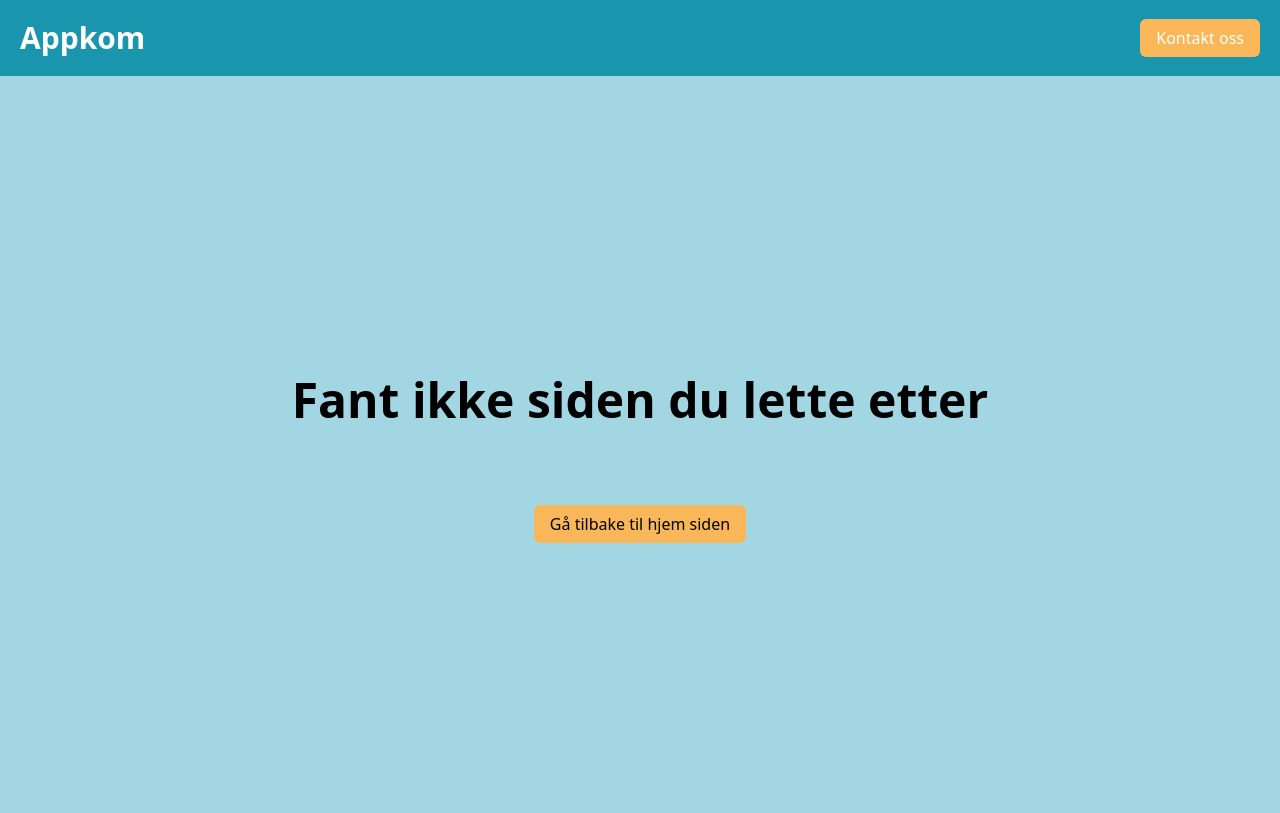
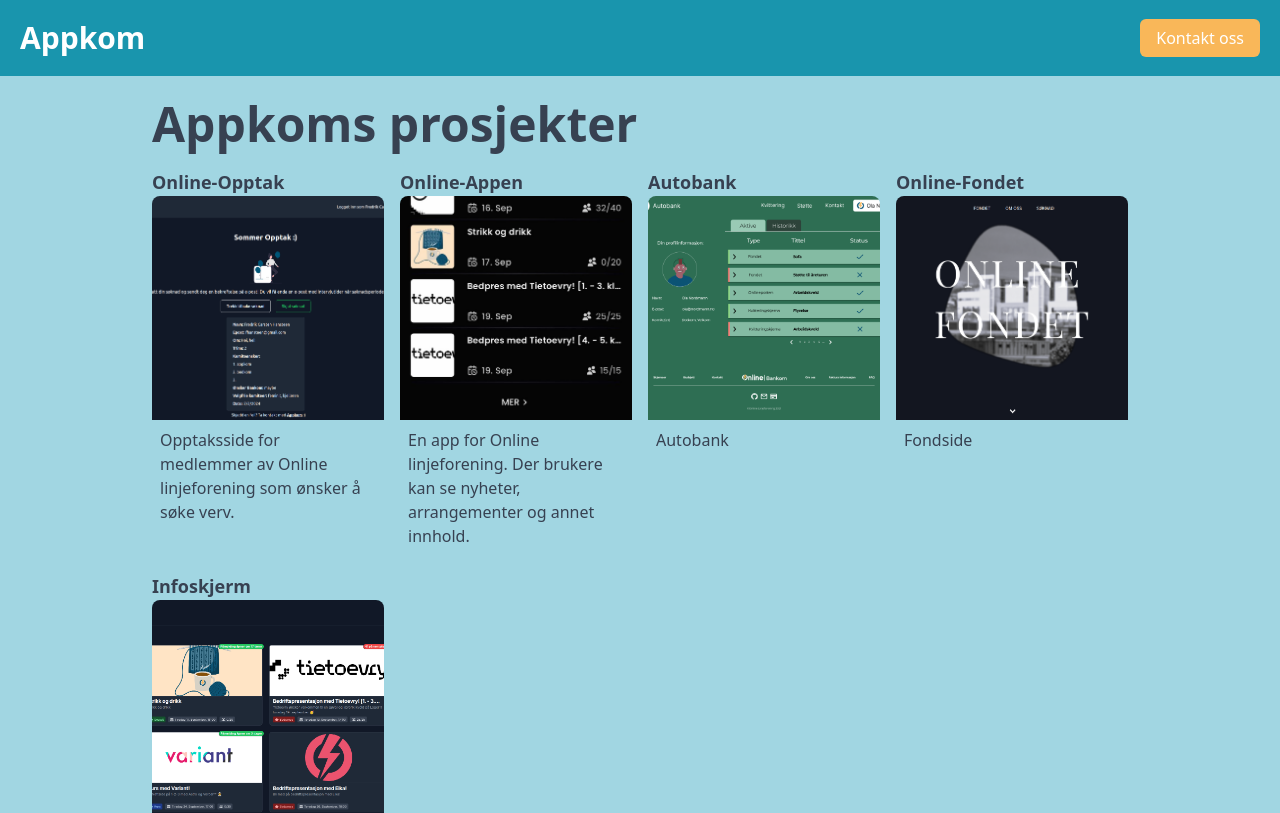
Before and after one commit to appKom/home, a Next.js app: page /prosjekt in a window 1280 px wide. Before the commit this address had no page. Shown: the top 813 px of the page. Built offline with nearby package versions, Linux system fonts and the light colour scheme.

Commit message:
add projects page

```diff
--- /dev/null
+++ b/app/prosjekt/page.tsx
@@ -0,0 +1,23 @@
+import { ProjectCard } from "@/components/home/ProjectCard";
+import { projects } from "@/lib/projects";
+
+export default function ProjectsPage() {
+  return (
+    <div className="w-full flex justify-center min-h-screen">
+      <div className="py-6 px-6 w-full max-w-screen-lg text-gray-700">
+        <main className="flex flex-col gap-5 pb-6">
+          <h1 className="text-xl sm:text-xl md:text-2xl lg:text-3xl xl:text-5xl font-semibold">
+            Appkoms prosjekter
+          </h1>
+          <div className="flex justify-center">
+            <div className="grid grid-cols-2 sm:grid-cols-2 md:grid-cols-4 w-full gap-4">
+              {projects.map((projects) => (
+                <ProjectCard project={projects} key={projects.title} />
+              ))}
+            </div>
+          </div>
+        </main>
+      </div>
+    </div>
+  );
+}
--- a/components/DropdownMenu.tsx
+++ b/components/DropdownMenu.tsx
@@ -64,7 +64,7 @@ export const DropdownMenu = () => {
           Kontakt
         </Link>
         <Link
-          href="#prosjekter"
+          href="/prosjekt"
           onClick={closeMenu}
           className="block px-4 py-2 text-lg hover:bg-gray-700"
         >
```
